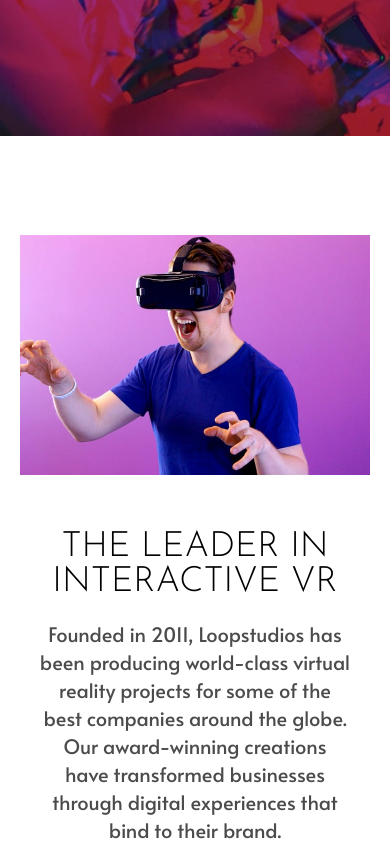
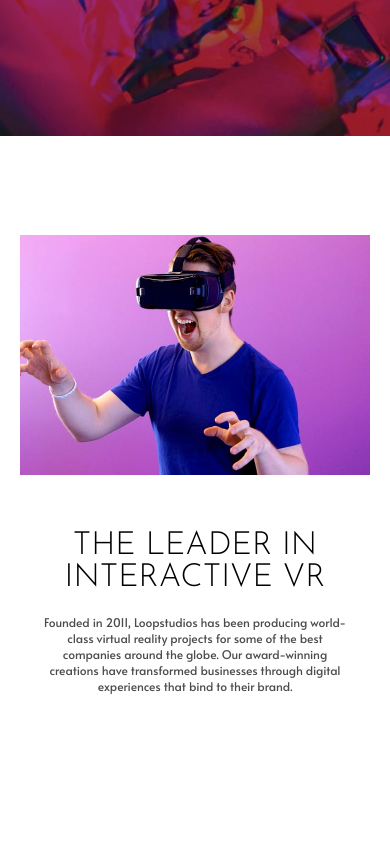
Before and after one commit to ugbeadie/loopstudio, a plain HTML site: page index.html in a window 390 px wide. Shown: the part 708-1552 px from the top of the page. After the commit the page ends 1402 px from the top, so only its background shows below. Drawn offline with Linux system fonts and the light colour scheme.

Commit message:
loopstudio

```diff
--- a/style.css
+++ b/style.css
@@ -402,7 +402,10 @@ nav {
     padding: 20px;
   }
   .about-wrapper h1 {
-    font-size: 35px;
+    font-size: 32px;
+  }
+  .about-wrapper p {
+    font-size: 12px;
   }
 
 @media screen and (max-width: 330px) {
@@ -416,6 +419,6 @@ nav {
     font-size: 30px;
   }
   .about-wrapper h1 {
-    font-size: 32px;
+    font-size: 25px;
   }
 }
```
